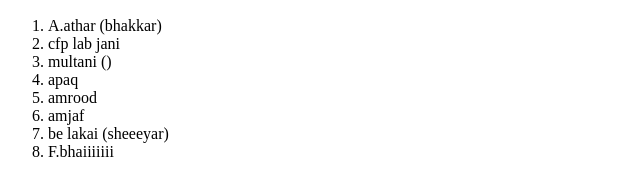
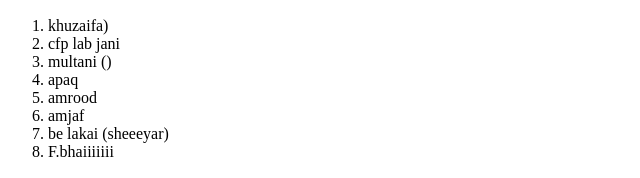
Before and after one commit to saadkarim754/legends, a plain HTML site: page index.html in a window 1280 px wide. Shown: the part 307-485 px from the top of the page, 0-640 px from the left. Drawn offline with Linux system fonts and the light colour scheme.

Commit message:
Fix list item in index.html

```diff
--- a/index.html
+++ b/index.html
@@ -12,7 +12,7 @@
                 </h1>
                 <img src="pieas.jfif">
                     <ol>
-                        <li>A.athar (bhakkar)</li>
+                        <li>khuzaifa)</li>
                         <li>cfp lab jani</li>
                         <li>multani ()</li>
                         <li>apaq</li>
```
